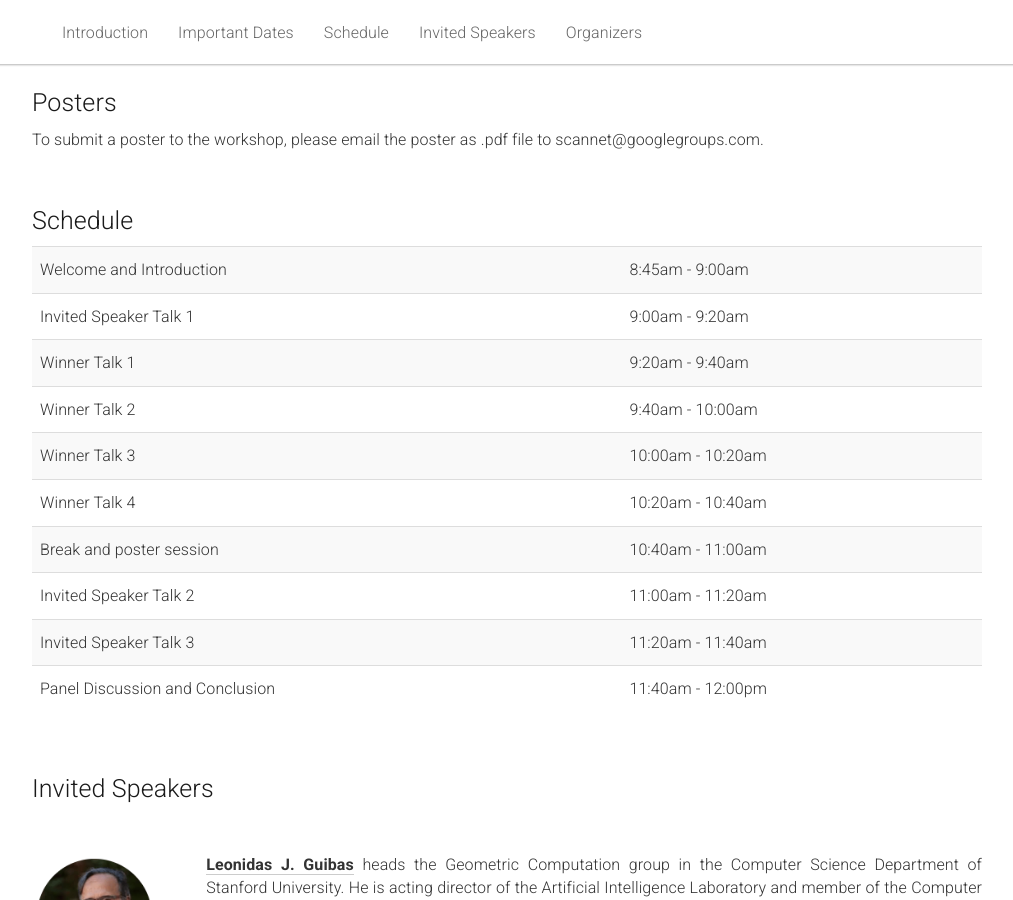
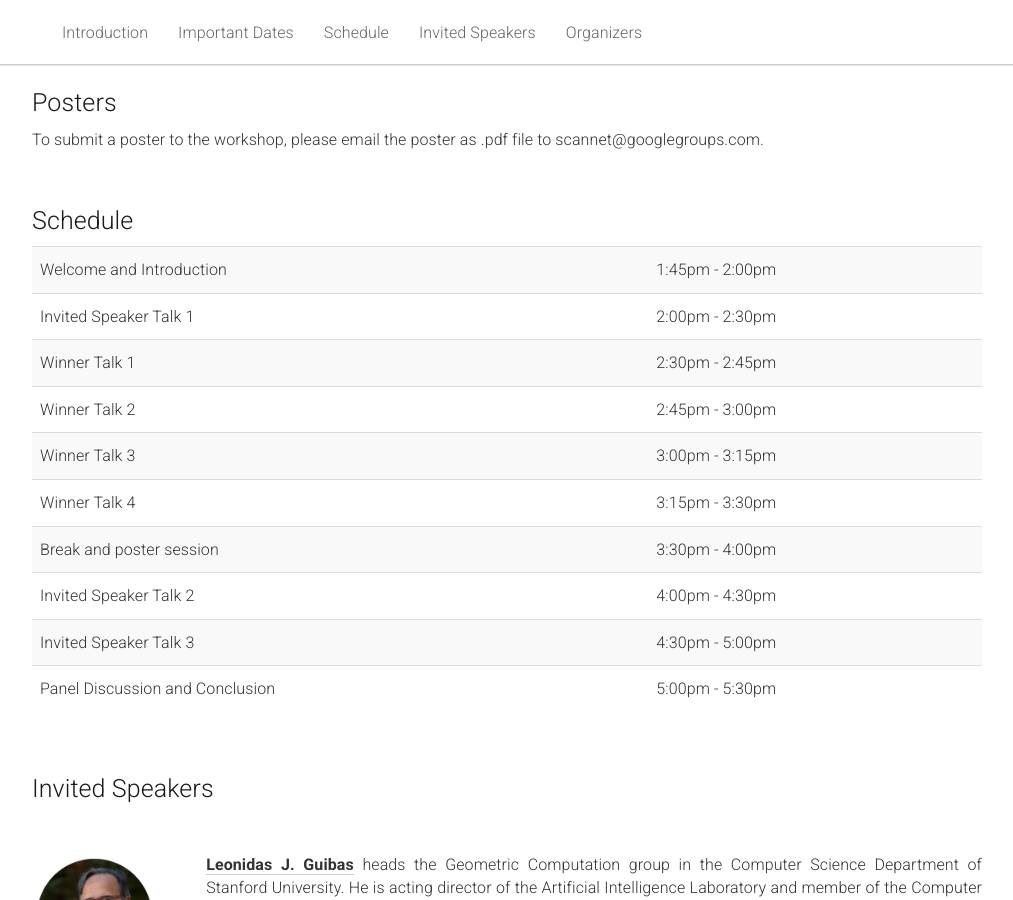
Before and after one commit to ScanNet/cvpr2019workshop, a Jekyll site: the page built from _pages/home.md, in a window 1280 px wide and 900 px high, scrolled down 1820 px. Shown: the whole window, without its empty margins (133-1146 px from the left). Built offline with Jekyll 4.4.1, drawn with Linux system fonts in a browser that asks for light colours.

Commit message:
Update home.md

```diff
--- a/_pages/home.md
+++ b/_pages/home.md
@@ -152,43 +152,43 @@ acknowledgements: ""
       <tbody>
         <tr>
           <td>Welcome and Introduction</td>
-          <td>8:45am - 9:00am</td>
+          <td>1:45pm - 2:00pm</td>
         </tr>
         <tr>
           <td>Invited Speaker Talk 1</td>
-          <td>9:00am - 9:20am</td>
+          <td>2:00pm - 2:30pm</td>
         </tr>
         <tr>
           <td>Winner Talk 1</td>
-          <td>9:20am - 9:40am</td>
+          <td>2:30pm - 2:45pm</td>
         </tr>
         <tr>
           <td>Winner Talk 2</td>
-          <td>9:40am - 10:00am</td>
+          <td>2:45pm - 3:00pm</td>
         </tr>
         <tr>
           <td>Winner Talk 3</td>
-          <td>10:00am - 10:20am</td>
+          <td>3:00pm - 3:15pm</td>
         </tr>
         <tr>
           <td>Winner Talk 4</td>
-          <td>10:20am - 10:40am</td>
+          <td>3:15pm - 3:30pm</td>
         </tr>
         <tr>
           <td>Break and poster session</td>
-          <td>10:40am - 11:00am</td>
+          <td>3:30pm - 4:00pm</td>
         </tr>
         <tr>
           <td>Invited Speaker Talk 2</td>
-          <td>11:00am - 11:20am</td>
+          <td>4:00pm - 4:30pm</td>
         </tr>
         <tr>
           <td>Invited Speaker Talk 3</td>
-          <td>11:20am - 11:40am</td>
+          <td>4:30pm - 5:00pm</td>
         </tr>
         <tr>
           <td>Panel Discussion and Conclusion</td>
-          <td>11:40am - 12:00pm</td>
+          <td>5:00pm - 5:30pm</td>
         </tr>
       </tbody>
     </table>
```
